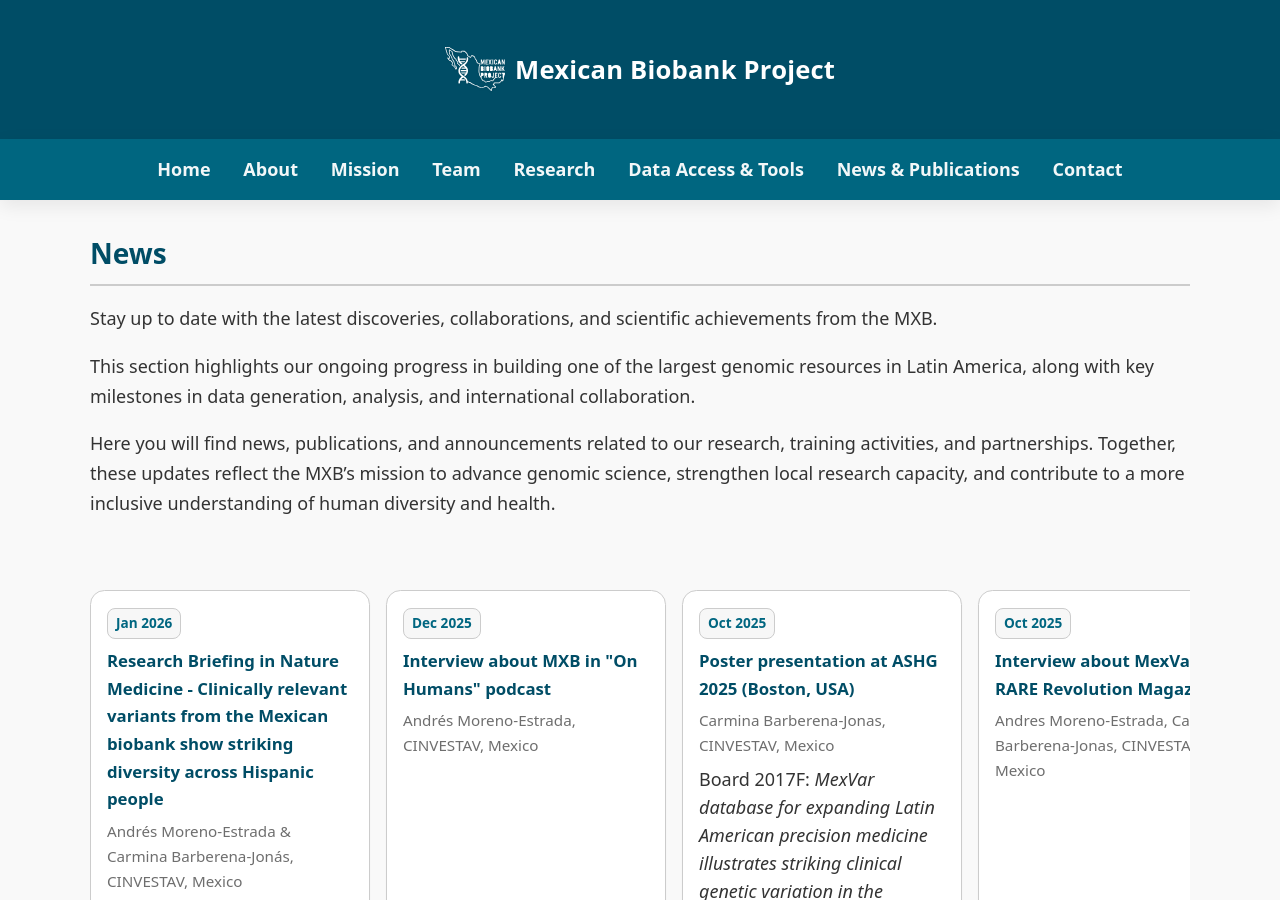
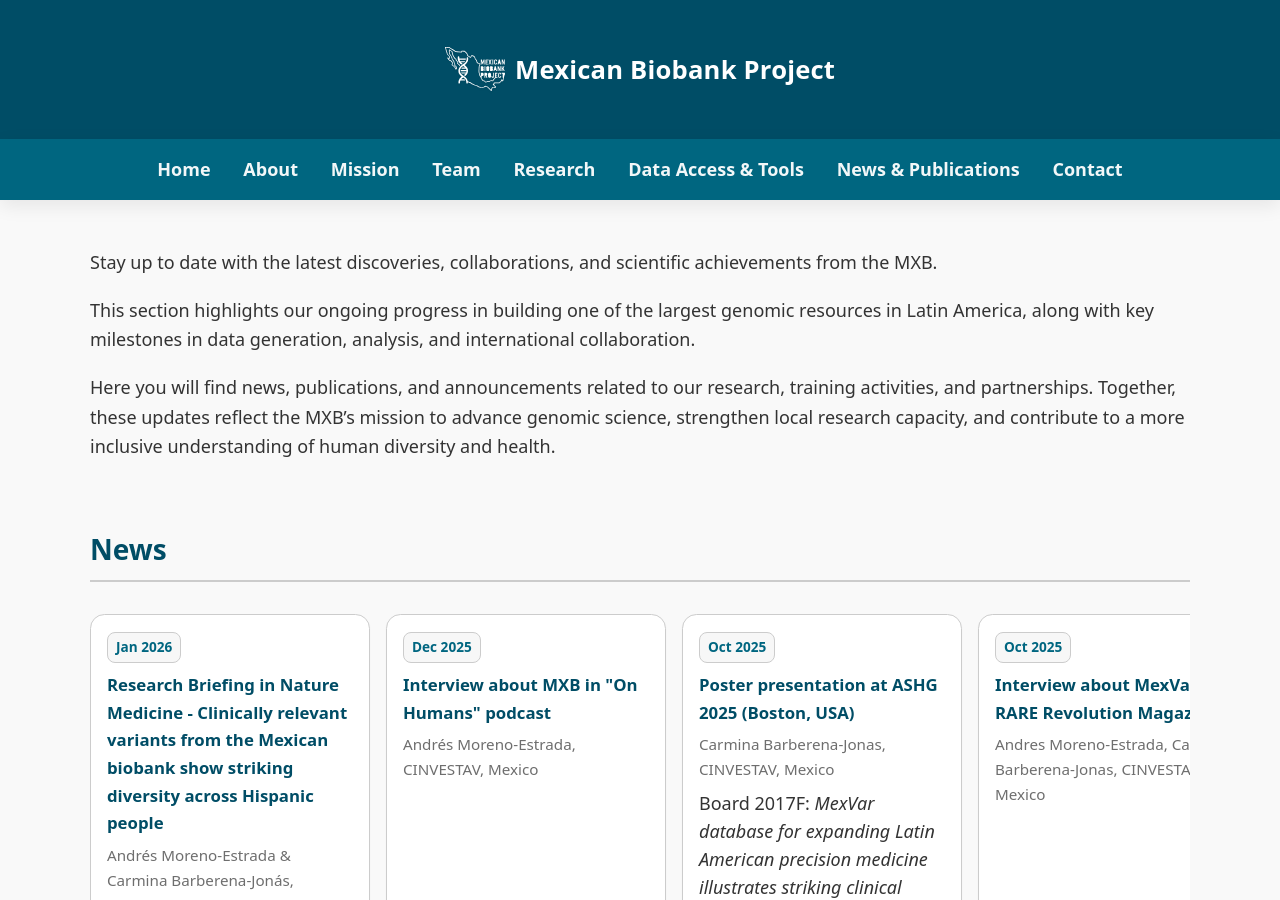
Before and after one commit to morenolab/MexicanBiobank_webpage, a Jekyll site: the page built from pages/news_publications.md, in a window 1280 px wide and 900 px high. Built offline with Jekyll 4.4.1, drawn with Linux system fonts in a browser that asks for light colours.

```diff
--- a/pages/news_publications.md
+++ b/pages/news_publications.md
@@ -6,14 +6,14 @@ permalink: /news_publications/
 
 <section id="news_publications">
 
-  <h2>News</h2>
-
   <p>Stay up to date with the latest discoveries, collaborations, and scientific achievements from the MXB.</p>
 
   <p>This section highlights our ongoing progress in building one of the largest genomic resources in Latin America, along with key milestones in data generation, analysis, and international collaboration.</p>
 
   <p>Here you will find news, publications, and announcements related to our research, training activities, and partnerships. Together, these updates reflect the MXB’s mission to advance genomic science, strengthen local research capacity, and contribute to a more inclusive understanding of human diversity and health.</p>
 </section>
+
+ <h2>News</h2>
 
 <section id="news">
 
```
